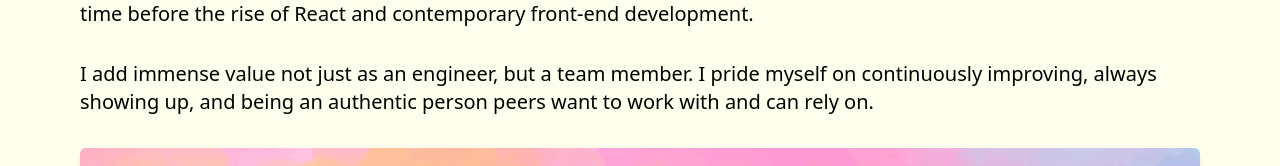
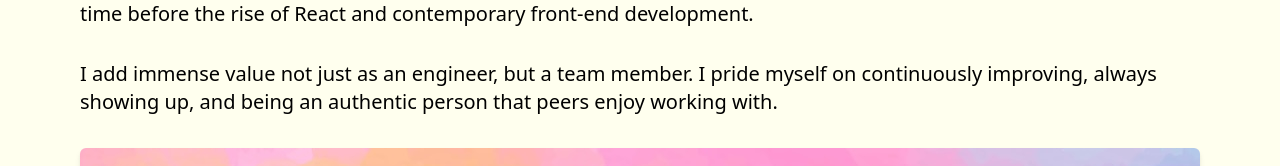
Before and after one commit to gavgrego/gavins-page, a Next.js app: page / in a window 1280 px wide. Shown: the part 478-644 px from the top of the page. Built offline with nearby package versions, Linux system fonts and the light colour scheme.

Commit message:
a little more copy

```diff
--- a/app/page.tsx
+++ b/app/page.tsx
@@ -32,8 +32,8 @@ const Home = () => {
 
           <p>
             I add immense value not just as an engineer, but a team member. I pride myself on
-            continuously improving, always showing up, and being an authentic person peers want to
-            work with and can rely on.
+            continuously improving, always showing up, and being an authentic person that peers
+            enjoy working with.
           </p>
 
           <div className="flex flex-row gap-4">
```
